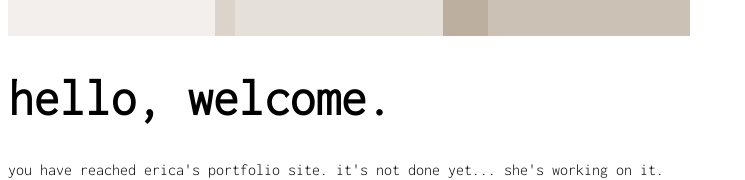
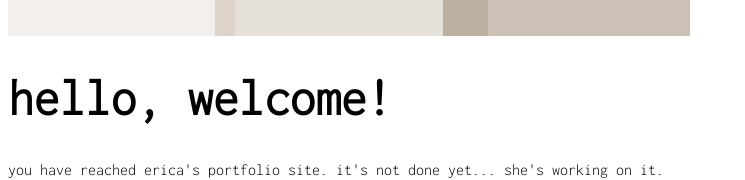
Before and after one commit to ericadeguzman/edg, a React (Vite) app: page / in a window 1280 px wide. Shown: the part 194-374 px from the top of the page, without its empty margins (0-745 px from the left). Built offline with nearby package versions, Linux system fonts and the light colour scheme.

Commit message:
added an exlamation mark

```diff
--- a/src/App.tsx
+++ b/src/App.tsx
@@ -7,7 +7,7 @@ function App() {
   return (
     <>
     <MyNav />
-     <h1>hello, welcome.</h1>
+     <h1>hello, welcome!</h1>
      <p>you have reached erica's portfolio site. it's not done yet... she's working on it. </p>
     </>
 
```
